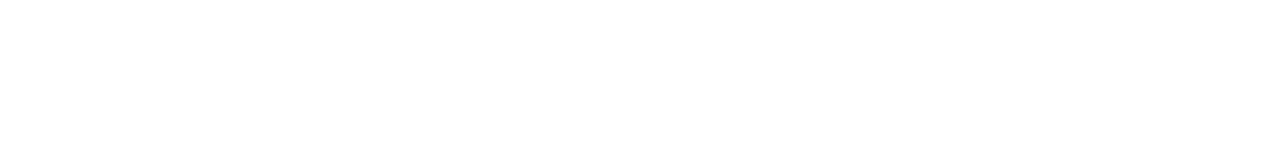
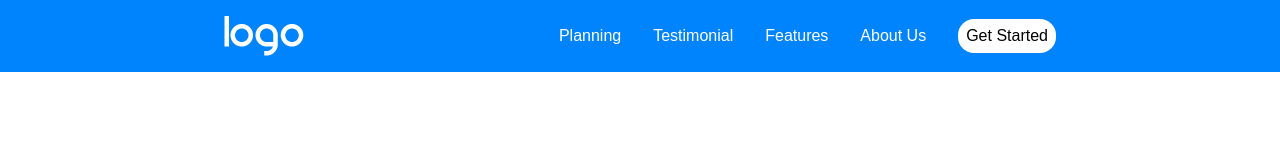
Before and after one commit to AntonioNicolaci/htmlcss-responsive-layout, a plain HTML site: page index.html in a window 1280 px wide. Drawn offline with Linux system fonts and the light colour scheme.

Commit message:
add navbar

```diff
--- a/assets/style.css
+++ b/assets/style.css
@@ -0,0 +1,50 @@
+/*------------------------------------------------- SEZIONE COMUNE DEL SITO -------------------------------------------------*/
+*{
+    margin: 0px;
+    padding: 0px;
+    box-sizing: border-box;
+    font-family: sans-serif;
+    color: white
+}
+:root{
+    --max-lunghezza: 65%;
+}
+.btn{
+    border-radius: 1em;
+    padding: .5em;
+    max-width: max-content;
+    max-height: max-content;
+}
+/*------------------------------------------------- SEZIONE COMUNE DEL SITO -------------------------------------------------*/
+
+/*------------------------------------------------- HEADER -------------------------------------------------*/
+header{
+    display: flex;
+    justify-content: center;
+    padding: 1em 0;
+    background-color: #0084FD;
+}
+nav{
+    display: flex;
+    flex-direction: row;
+    justify-content: space-between;
+    align-items: center;
+    width: var(--max-lunghezza);
+}
+#nav-btn{
+    display: flex;
+    flex-direction: row;
+    align-items: center;
+    gap: 2em;
+}
+#btn-bianco{
+    background-color: white;
+    color: black;
+}
+/*------------------------------------------------- HEADER -------------------------------------------------*/
+
+/*------------------------------------------------- MAIN -------------------------------------------------*/
+
+/*------------------------------------------------- MAIN -------------------------------------------------*/
+
+/*------------------------------------------------- AAA -------------------------------------------------*
--- a/index.html
+++ b/index.html
@@ -4,6 +4,7 @@
     <meta charset="UTF-8">
     <meta http-equiv="X-UA-Compatible" content="IE=edge">
     <meta name="viewport" content="width=device-width, initial-scale=1.0">
+    <link rel="stylesheet" href="assets/style.css">
     <title>Logo | Il sito con un Layout Responsive</title>
 </head>
 <body>
@@ -11,12 +12,14 @@
     <header>
         <nav>
             <!-- LOGO -->
-            <div>
-
-            </div>
+            <img src="img/logo.png" alt="logo">
             <!-- PULSANTI LOGO -->
-            <div>
-
+            <div id="nav-btn">
+                <span>Planning</span>
+                <span>Testimonial</span>
+                <span>Features</span>
+                <span>About Us</span>
+                <span id="btn-bianco" class="btn">Get Started</span>
             </div>
         </nav>
         <!-- TABELLA DELL'HEADER -->
```
